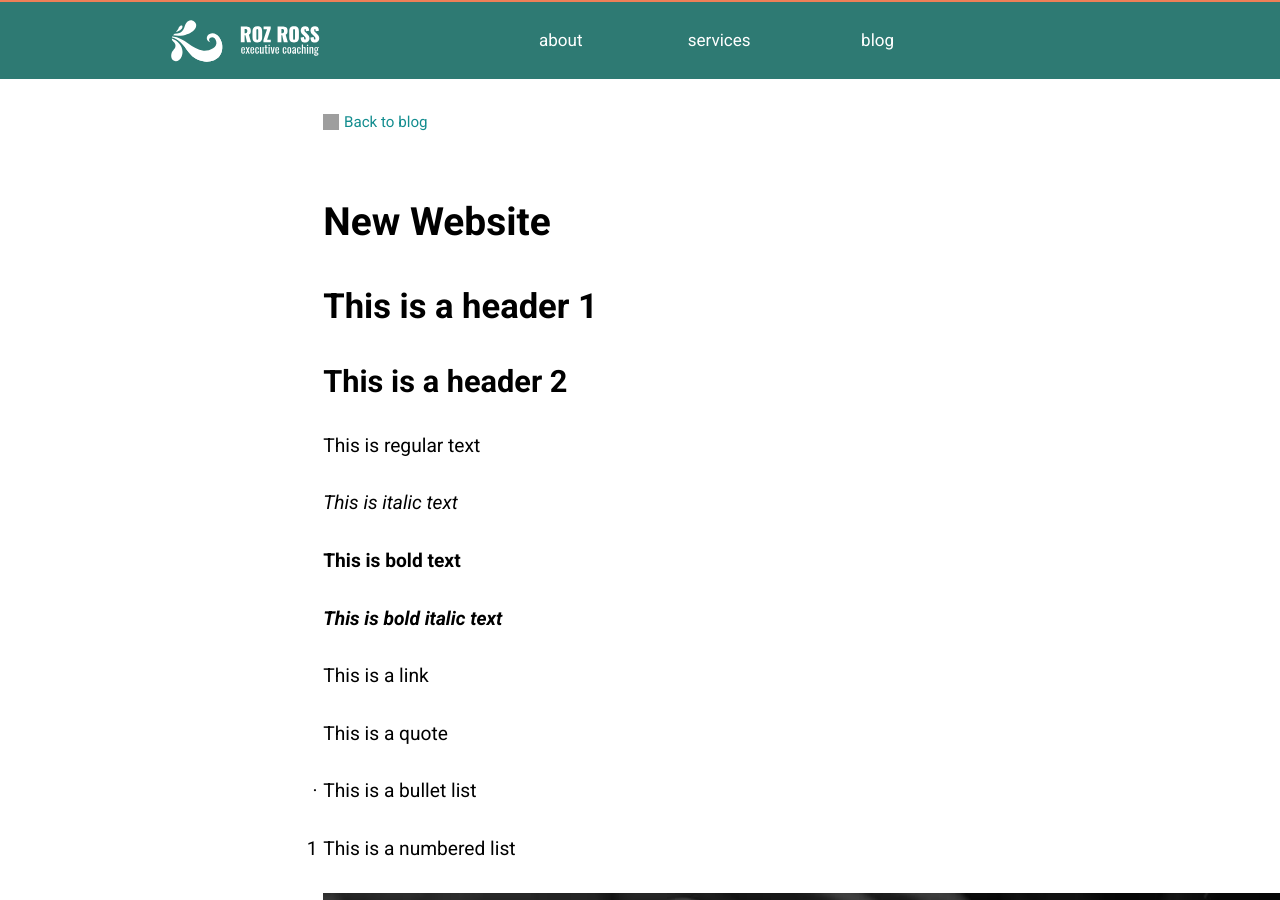
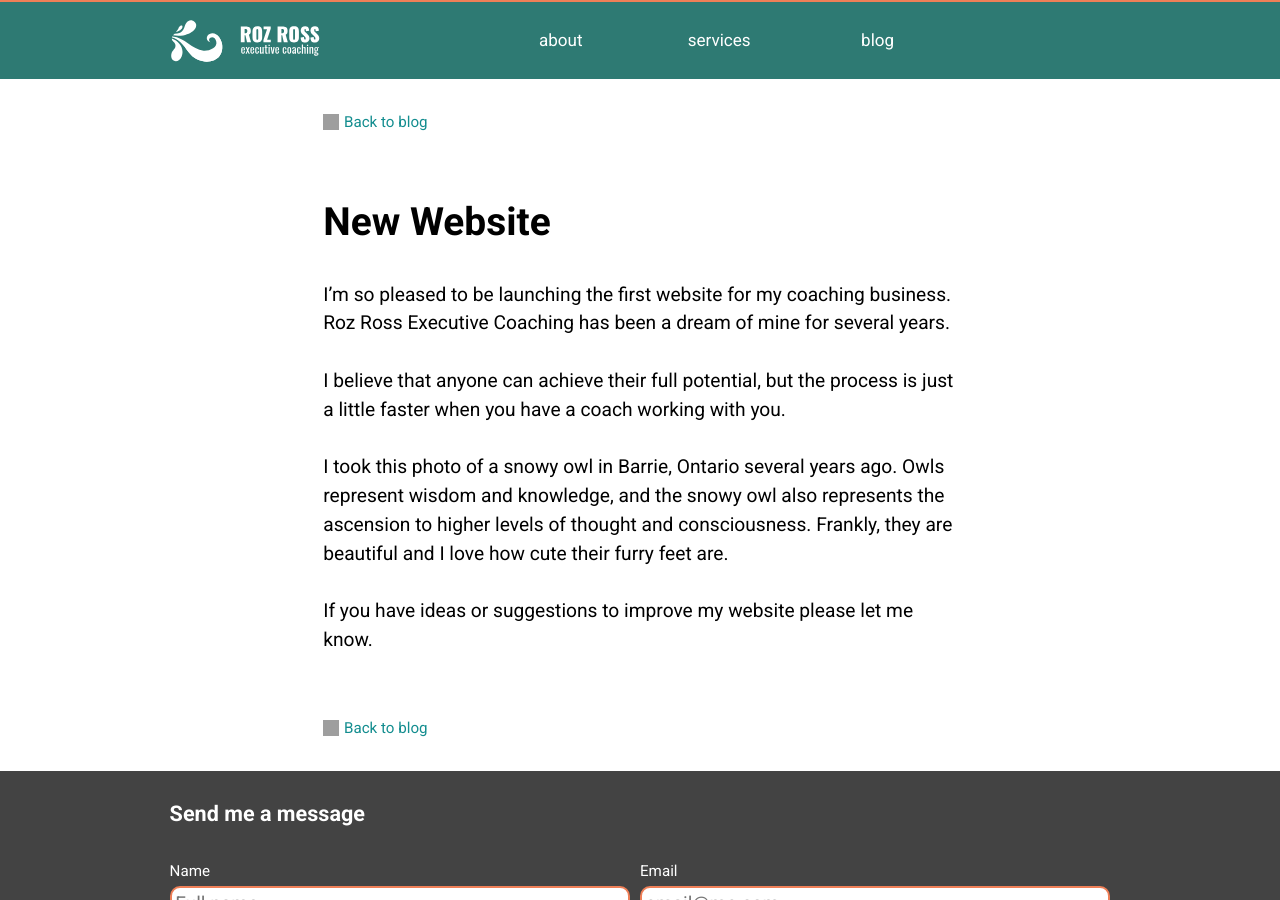
Before and after one commit to AlexSpagnuolo/rozross, a Jekyll site: the page built from _posts/2018-12-07-new-website.md, in a window 1280 px wide and 900 px high. Built offline with Jekyll 4.4.1, drawn with Linux system fonts in a browser that asks for light colours; grey boxes are pictures that could not be loaded.

Commit message:
Update Blog posts “2018-12-07-new-website”

```diff
--- a/_posts/2018-12-07-new-website.md
+++ b/_posts/2018-12-07-new-website.md
@@ -7,24 +7,10 @@ introduction: >-
 featuredimg: /images/uploads/screen-shot-2015-03-02-at-10.46.02-pm.png
 postdate: 'February 3, 2019'
 ---
-# This is a header 1
+I'm so pleased to be launching the first website for my coaching business. Roz Ross Executive Coaching has been a dream of mine for several years.
 
-## This is a header 2
+I believe that anyone can achieve their full potential, but the process is just a little faster when you have a coach working with you.
 
-This is regular text
+I took this photo of a snowy owl in Barrie, Ontario several years ago. Owls represent wisdom and knowledge, and the snowy owl also represents the ascension to higher levels of thought and consciousness. Frankly, they are beautiful and I love how cute their furry feet are.
 
-_This is italic text_
-
-**This is bold text**
-
-_**This is bold italic text**_
-
-[This is a link](aaspagnuolo.ca)
-
-> This is a quote
-
-* This is a bullet list
-
-1. This is a numbered list
-
-![Keyboard](/images/uploads/blog-cover.jpg)
+If you have ideas or suggestions to improve my website please let me know.
```
